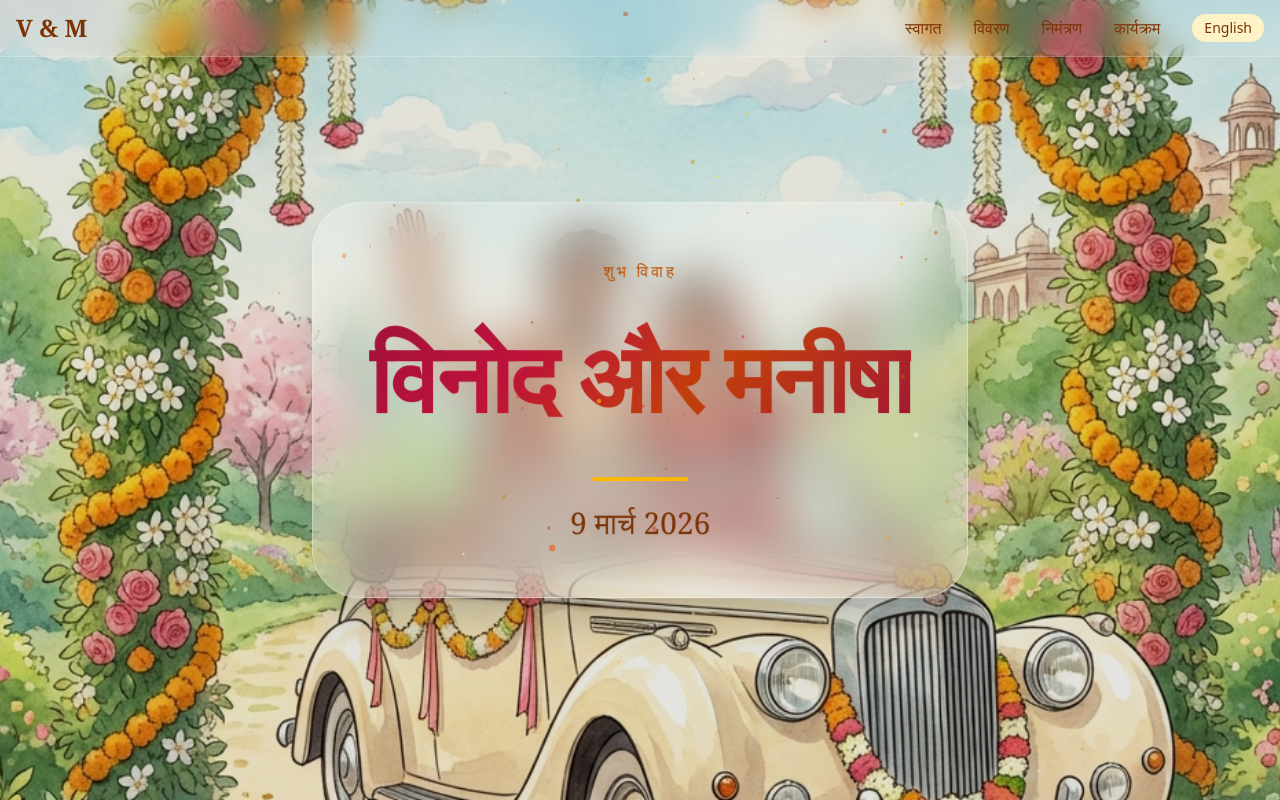
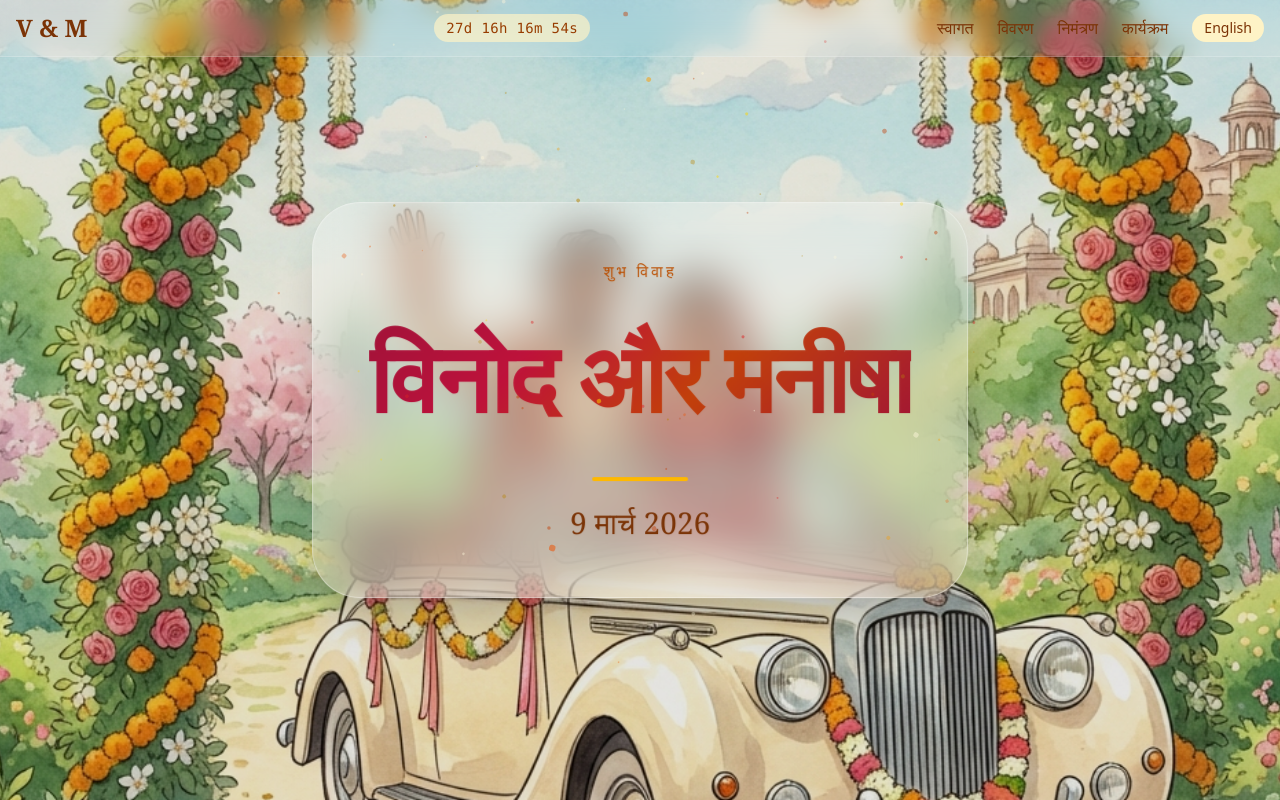
Before and after one commit to mahendra1290/marriage-card, a React (Vite) app: page / in a window 1280 px wide. Shown: the top 800 px of the page. Built offline with nearby package versions, Linux system fonts and the light colour scheme.

Commit message:
feat: v2

```diff
--- a/src/App.tsx
+++ b/src/App.tsx
@@ -2,7 +2,6 @@ import { useState } from 'react';
 import { LanguageProvider } from './context/LanguageContext';
 import { Layout } from './components/layout/Layout';
 import { Landing } from './components/sections/Landing';
-import { Countdown } from './components/sections/Countdown';
 import { Details } from './components/sections/Details';
 import { Invitation } from './components/sections/Invitation';
 import { Events } from './components/sections/Events';
@@ -33,7 +32,6 @@ function App() {
       {!isLoading && (
         <Layout>
           <Landing />
-          <Countdown />
           <Details />
           <Invitation />
           <Events />
--- a/src/components/layout/Header.tsx
+++ b/src/components/layout/Header.tsx
@@ -1,23 +1,33 @@
 import React from 'react';
 import { useLanguage } from '../../context/LanguageContext';
+import { useCountdown } from '../../hooks/useCountdown';
 import { Menu, X } from 'lucide-react';
 
 export const Header: React.FC = () => {
   const { language, setLanguage, t } = useLanguage();
   const [isMenuOpen, setIsMenuOpen] = React.useState(false);
+  const timeLeft = useCountdown();
 
   const toggleLanguage = () => {
     setLanguage(language === 'en' ? 'hi' : 'en');
   };
 
+  const pad = (n: number) => String(n).padStart(2, '0');
+  const compact = `${pad(timeLeft.days)}d ${pad(timeLeft.hours)}h ${pad(timeLeft.minutes)}m ${pad(timeLeft.seconds)}s`;
+
   return (
     <header className="fixed w-full z-50 bg-white/10 backdrop-blur-md border-b border-white/20">
-      <div className="container mx-auto px-4 py-3 flex justify-between items-center">
+      <div className="container mx-auto px-4 py-2 sm:py-3 flex justify-between items-center">
         <div className="text-2xl font-serif text-amber-900 font-bold">
          V & M
         </div>
 
-        <nav className="hidden md:flex gap-8 items-center text-amber-900 font-medium">
+        {/* Compact countdown - always visible */}
+        <div className="text-xs sm:text-sm font-mono text-amber-800 bg-amber-100/70 px-2 sm:px-3 py-1 rounded-full tracking-wide">
+          {compact}
+        </div>
+
+        <nav className="hidden md:flex gap-6 items-center text-amber-900 font-medium">
           <a href="#home" className="hover:text-amber-700 transition-colors">{t('nav.home')}</a>
           <a href="#details" className="hover:text-amber-700 transition-colors">{t('nav.details')}</a>
           <a href="#invitation" className="hover:text-amber-700 transition-colors">{t('nav.invitation')}</a>
--- /dev/null
+++ b/src/hooks/useCountdown.ts
@@ -0,0 +1,31 @@
+import { useState, useEffect } from 'react';
+
+const WEDDING_DATE = new Date('2026-03-09T16:15:00+05:30').getTime();
+
+export interface TimeLeft {
+  days: number;
+  hours: number;
+  minutes: number;
+  seconds: number;
+}
+
+const getTimeLeft = (): TimeLeft => {
+  const diff = Math.max(0, WEDDING_DATE - Date.now());
+  return {
+    days: Math.floor(diff / (1000 * 60 * 60 * 24)),
+    hours: Math.floor((diff / (1000 * 60 * 60)) % 24),
+    minutes: Math.floor((diff / (1000 * 60)) % 60),
+    seconds: Math.floor((diff / 1000) % 60),
+  };
+};
+
+export function useCountdown() {
+  const [timeLeft, setTimeLeft] = useState(getTimeLeft);
+
+  useEffect(() => {
+    const interval = setInterval(() => setTimeLeft(getTimeLeft()), 1000);
+    return () => clearInterval(interval);
+  }, []);
+
+  return timeLeft;
+}
```
